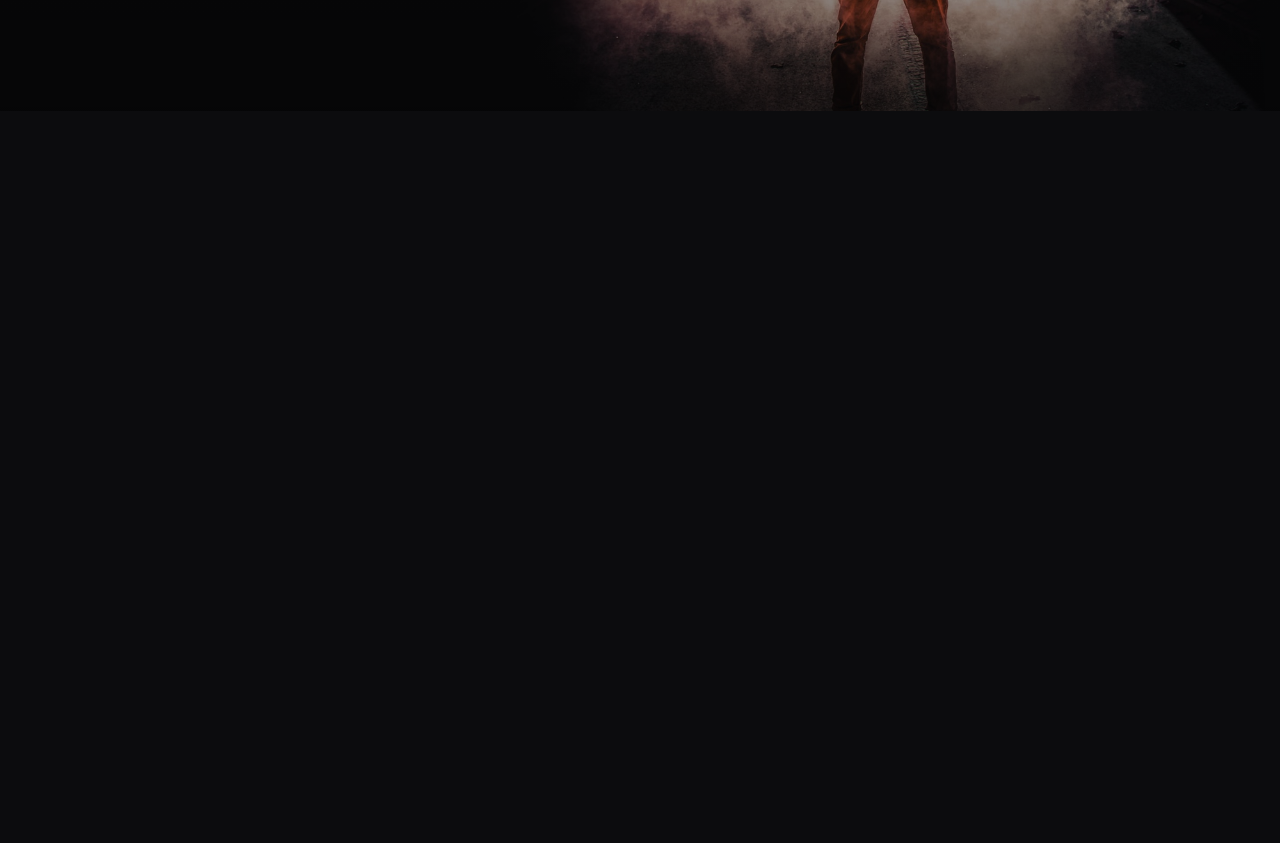
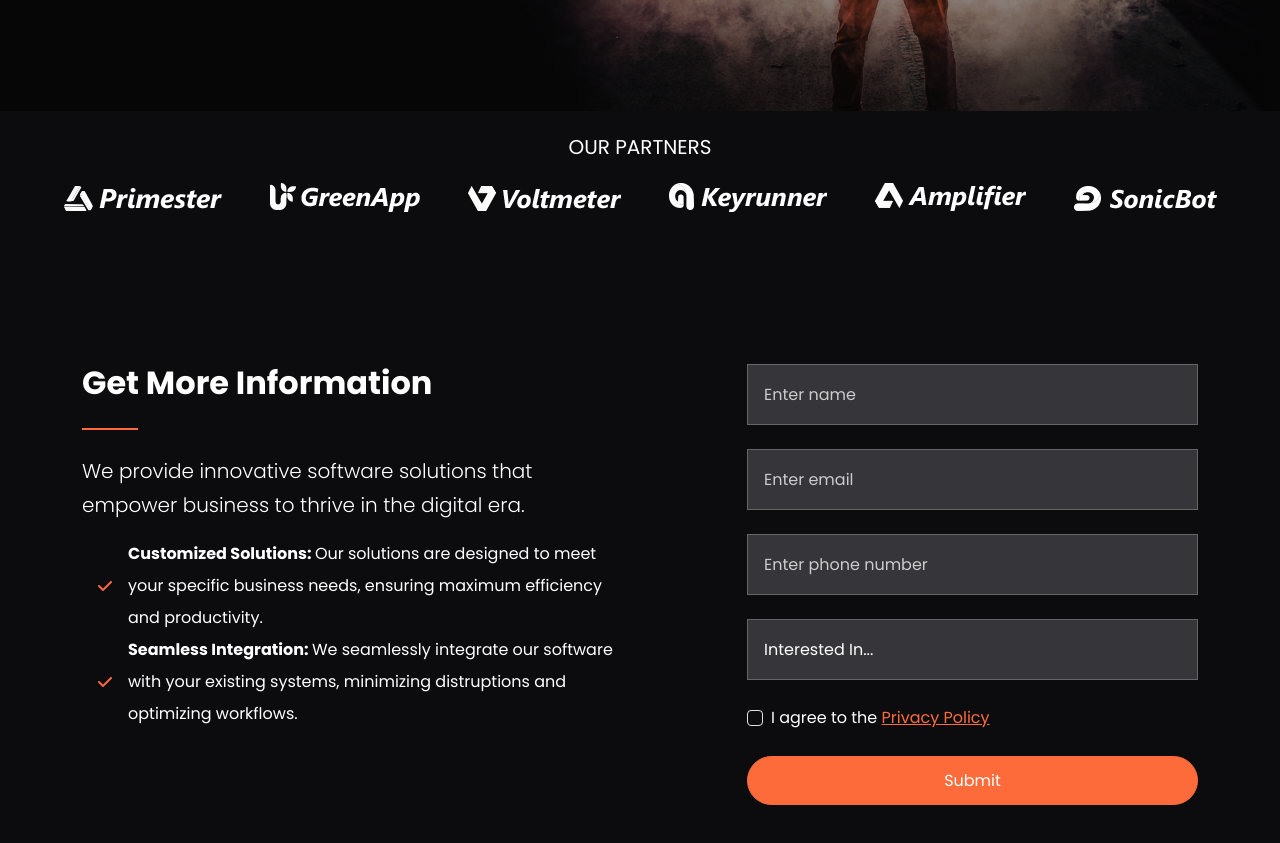
Before and after one commit to Mursalin7842/BSS-Internship-Tasks, a website: page phase-2-bootstrap/module11/index.html in a window 1280 px wide. Shown: the part 565-1408 px from the top of the page. Before the commit the page ends 800 px from the top, so only its background shows below. Drawn offline with Linux system fonts and the light colour scheme.

Commit message:
partners and form section

```diff
--- a/phase-2-bootstrap/module11/index.html
+++ b/phase-2-bootstrap/module11/index.html
@@ -74,7 +74,7 @@
         <div class="row">
           <div class="col-md-6 pt-5">
             <h1 class="xl-text mt-5">
-              Software Solutions For <span class="text-primary fw-bold replace-me">Small Business</span>
+              Software Solutions For <span class="text-primary fw-bold replace-me">Small Business, Startups, Enterprise</span>
             </h1>
             <p class="lead">
               Boost your business with cutting-edge software solutions
@@ -87,6 +87,99 @@
 
     </header>
 
+    <!--partners area-->
+    <section class="partners py-4 overflow-hidden">
+      <div class="container">
+        <div class="row">
+          <div class="col-lg-10 offset-lg-1">
+            <h5 class="text-center mb-4 text-uppercase">Our Partners</h5>
+            <div class="d-flex justify-content-center align-items-center text-center">
+              <div>
+                <img src="images/partner-logo-1.png" class="mx-4">
+              </div>
+              <div class="d-none d-sm-block">
+                <img src="images/partner-logo-2.png" class="mx-4">
+              </div>
+              <div class="d-none d-md-block">
+                <img src="images/partner-logo-3.png" class="mx-4">
+              </div>
+              <div class="d-none d-lg-block">
+                <img src="images/partner-logo-4.png" class="mx-4">
+              </div>
+              <div class="d-none d-lg-block">
+                <img src="images/partner-logo-5.png" class="mx-4">
+              </div>
+              <div>
+                <img src="images/partner-logo-6.png" class="mx-4">
+              </div>
+            </div>
+          </div>
+        </div>
+      </div>
+    </section>
+
+    <!--Forms Area-->
+    <section id="contact" class="contact my-7">
+      <div class="container">
+        <div class="row">
+          <div class="col-md-6">
+            <h2 class="fw-bold">Get More Information</h2>
+            <hr class="hr-heading">
+            <p class="lead">
+              We provide innovative software solutions that empower business to thrive in the digital era.
+            </p>
+            <ul class="list-unstyled lh-lg">
+              <li class="d-flex align-items-center">
+                <i class="fas fa-check text-primary mx-3"></i>
+                <div>
+                  <strong>Customized Solutions: </strong> Our solutions are designed to meet your specific
+                  business needs, ensuring maximum efficiency and productivity.
+                </div>
+              </li>
+              <li class="d-flex align-items-center">
+                <i class="fas fa-check text-primary mx-3"></i>
+                <div>
+                  <strong>Seamless Integration: </strong> We seamlessly integrate our software with your existing systems,
+                  minimizing distruptions and optimizing workflows.
+                </div>
+              </li>
+            </ul>
+          </div>
+          <div class="col-md-5 offset-md-1">
+            <form>
+              <div class="mb-4">
+                <input type="text" class="form-control bg-secondary" placeholder="Enter name">
+              </div>
+              <div class="mb-4">
+                <input type="text" class="form-control bg-secondary" placeholder="Enter email">
+              </div>
+              <div class="mb-4">
+                <input type="text" class="form-control bg-secondary" placeholder="Enter phone number">
+              </div>
+              <div class="mb-4">
+                <select name="interested" class="form-control bg-secondary" id="interested">
+                  <option value="">Interested In...</option>
+                  <option value="erp">Erp Solutions</option>
+                  <option value="crm">CRM Solutions</option>
+                  <option value="cms">CMS Solutions</option>
+                  <option value="sfa">SFA Solutions</option>
+                </select>
+              </div>
+              <div class="mb-4 form-check">
+                <input class="form-check-input" type="checkbox" id="agree-check">
+                <label class="form-check-label" for="agree-check">
+                  I agree to the <a href="#">Privacy Policy</a>
+                </label>
+              </div>
+              <div class="d-grid gap-2">
+                <input type="submit" class="input btn btn-primary text-white" value="Submit">
+              </div>
+            </form>
+          </div>
+        </div>
+      </div>
+    </section>
+
     <script src="js/replaceme.min.js"></script>
     <script src="js/bootstrap.bundle.min.js"></script>
     <script src="js/script.js"></script>
--- a/phase-2-bootstrap/module11/js/script.js
+++ b/phase-2-bootstrap/module11/js/script.js
@@ -0,0 +1,11 @@
+const checkReplace = document.querySelector('.replace-me');
+
+if (checkReplace !== null) {
+     const replace = new ReplaceMe(checkReplace, {
+        animation: 'animated fadeIn',
+        speed: 2000,
+        separator: ',',
+        loopcount: 'infinite',
+        autoRun: true,
+     })
+}
--- a/phase-2-bootstrap/module11/scss/styles.scss
+++ b/phase-2-bootstrap/module11/scss/styles.scss
@@ -16,6 +16,16 @@
     width: 24px;
 }
 
+.hr-heading{
+    display: inline-block;
+    width: 3.5rem;
+    height: 0.125rem;
+    margin-top: 0.625rem;
+    border: none;
+    background-color: var(--bs-primary);
+    opacity: 1;
+}
+
 @media(max-width: 992px) {
     .xl-text{
         font-size: 50px;
```
Also changed, not shown: phase-2-bootstrap/module11/css/styles.css.
